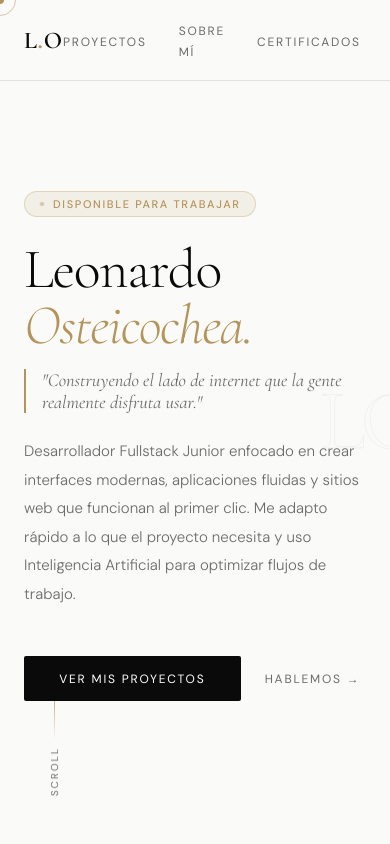
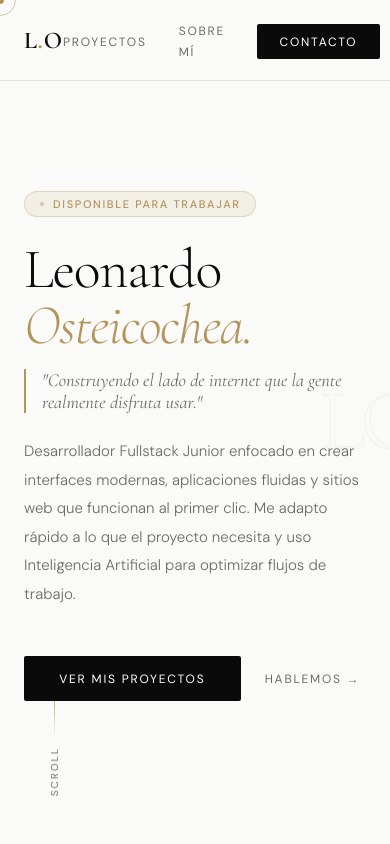
Before and after one commit to Leostei1407/Mi-Portafolio, a website: page index.html in a window 390 px wide. Shown: the top 844 px of the page. Drawn offline with nearby package versions, Linux system fonts and the light colour scheme.

Commit message:
Hide Certificados nav link on mobile

```diff
--- a/index.html
+++ b/index.html
@@ -679,6 +679,7 @@
   @media (max-width: 768px) {
     nav { padding: 1.2rem 1.5rem; }
     nav.scrolled { padding: 1rem 1.5rem; }
+    .nav-hide-mobile { display: none; }
     .hero { padding: 7rem 1.5rem 4rem; justify-content: flex-start; text-align: left; }
     .hero-btns { justify-content: flex-start; }
     .hero-phrase { text-align: left; }
@@ -707,7 +708,7 @@
   <ul class="nav-links">
     <li><a href="#proyectos">Proyectos</a></li>
     <li><a href="#sobre-mi">Sobre mí</a></li>
-    <li><a href="#certificados">Certificados</a></li>
+    <li class="nav-hide-mobile"><a href="#certificados">Certificados</a></li>
     <li><a href="#contacto" class="nav-cta">Contacto</a></li>
   </ul>
 </nav>
```
